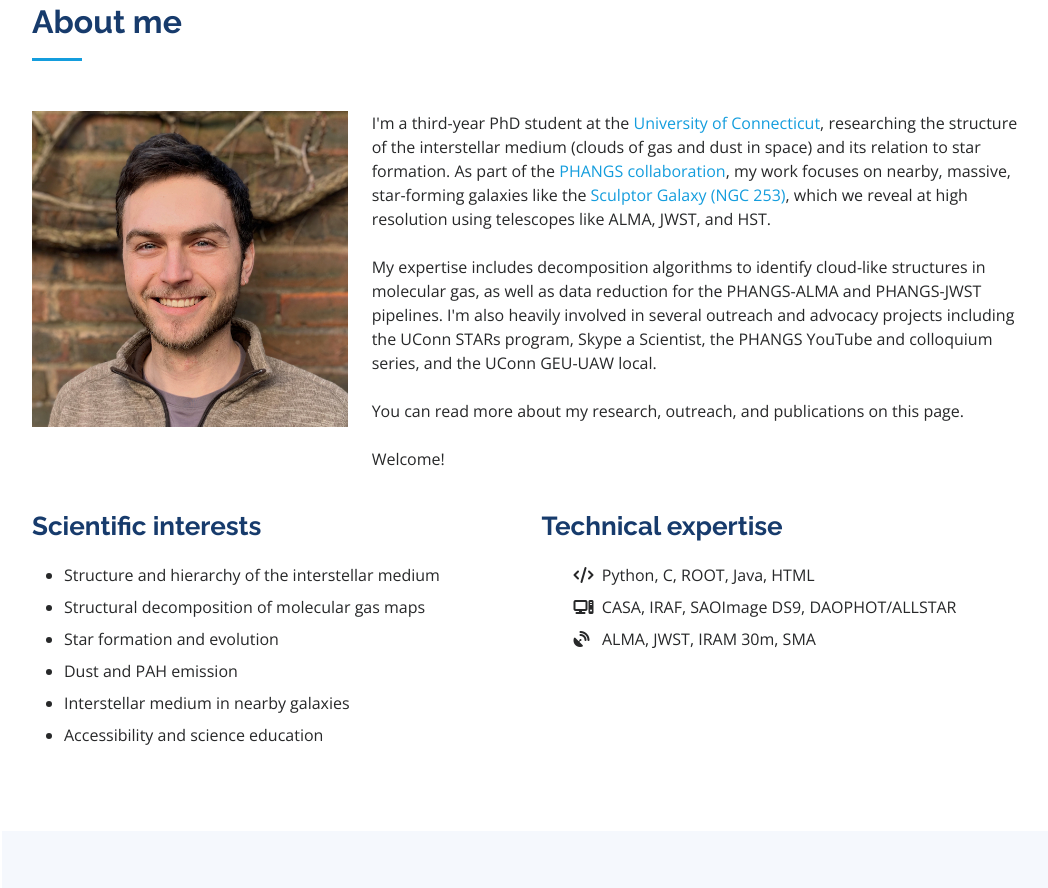
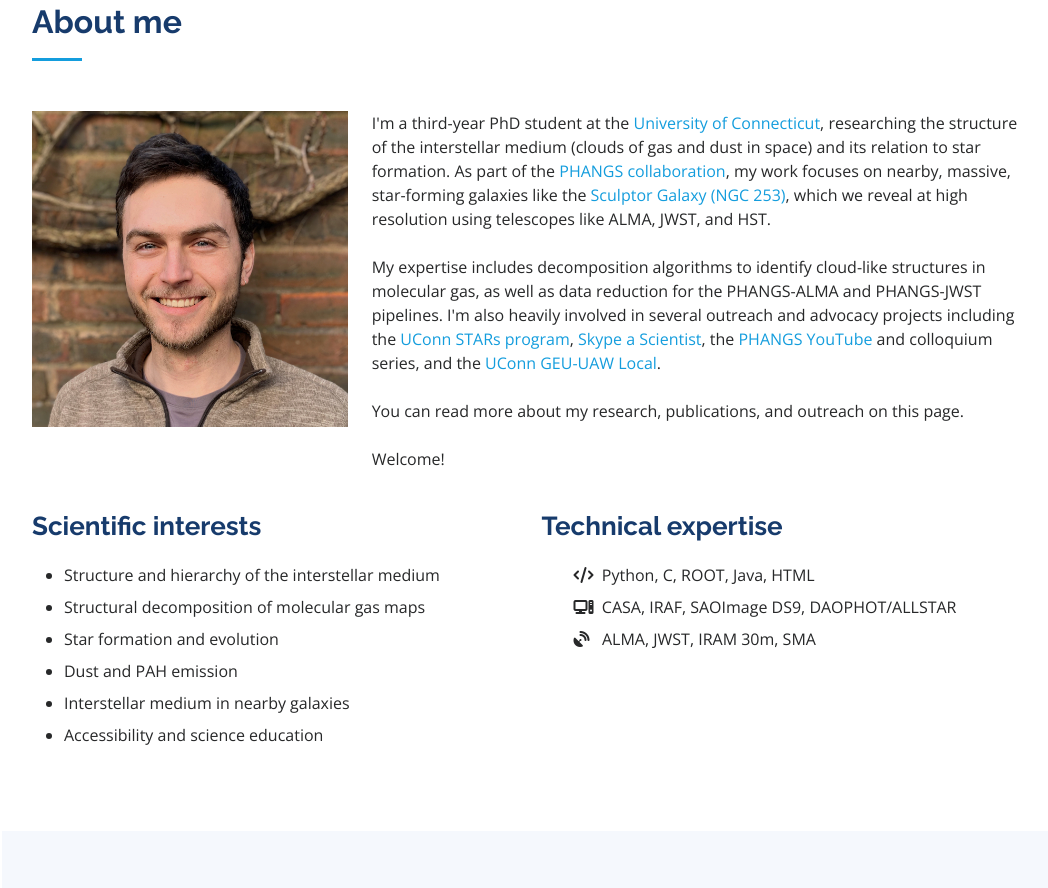
Before and after one commit to EOakes/eoakes.github.io, a plain HTML site: page index.html in a window 1280 px wide. Shown: the part 857-1745 px from the top of the page, without its empty margins (223-1271 px from the left). Drawn offline with nearby package versions, Linux system fonts and the light colour scheme; some icons are missing.

Commit message:
Added links in about header

```diff
--- a/index.html
+++ b/index.html
@@ -105,10 +105,10 @@
             <div style="line-height:50%;"> <br> </div>
 
             <p> My expertise includes decomposition algorithms to identify cloud-like structures in molecular gas, as well as data reduction for the PHANGS-ALMA and PHANGS-JWST pipelines.
-              I'm also heavily involved in several outreach and advocacy projects including the UConn STARs program, Skype a Scientist, the PHANGS YouTube and colloquium series, and the UConn GEU-UAW local. </p>
+              I'm also heavily involved in several outreach and advocacy projects including the <a href="https://physics.uconn.edu/uconn-stars-initiative/">UConn STARs program</a>, <a href="https://www.skypeascientist.com/">Skype a Scientist</a>, the <a href="https://www.youtube.com/@PHANGSteam">PHANGS YouTube</a> and colloquium series, and the <a href="http://uconngradunion.org/">UConn GEU-UAW Local</a>.</p>
             <div style="line-height:50%;"> <br> </div>
 
-            <p>You can read more about my research, outreach, and publications on this page.</p>
+            <p>You can read more about my research, publications, and outreach on this page.</p>
             <div style="line-height:50%;"> <br> </div>
 
             <p>Welcome!</p>
@@ -233,7 +233,7 @@
           <h2>Outreach & Teaching</h2>
           <p>
             Rather than imposing knowledge or charity from the top down, I believe in empowering students and minoritized groups to learn, do science, and advocate for themselves.
-            I'm proud to carry out this philosophy in my teaching, mentorship, and work with the STARs program.
+            I'm proud to carry out this philosophy in my teaching, undergraduate mentorship, and work with the STARs program.
             I'm also a strong believer in science communication, which I support through volunteering with Skype a Scientist and coordinating several outreach efforts for the PHANGS team.
           </p>
         </div>
```
